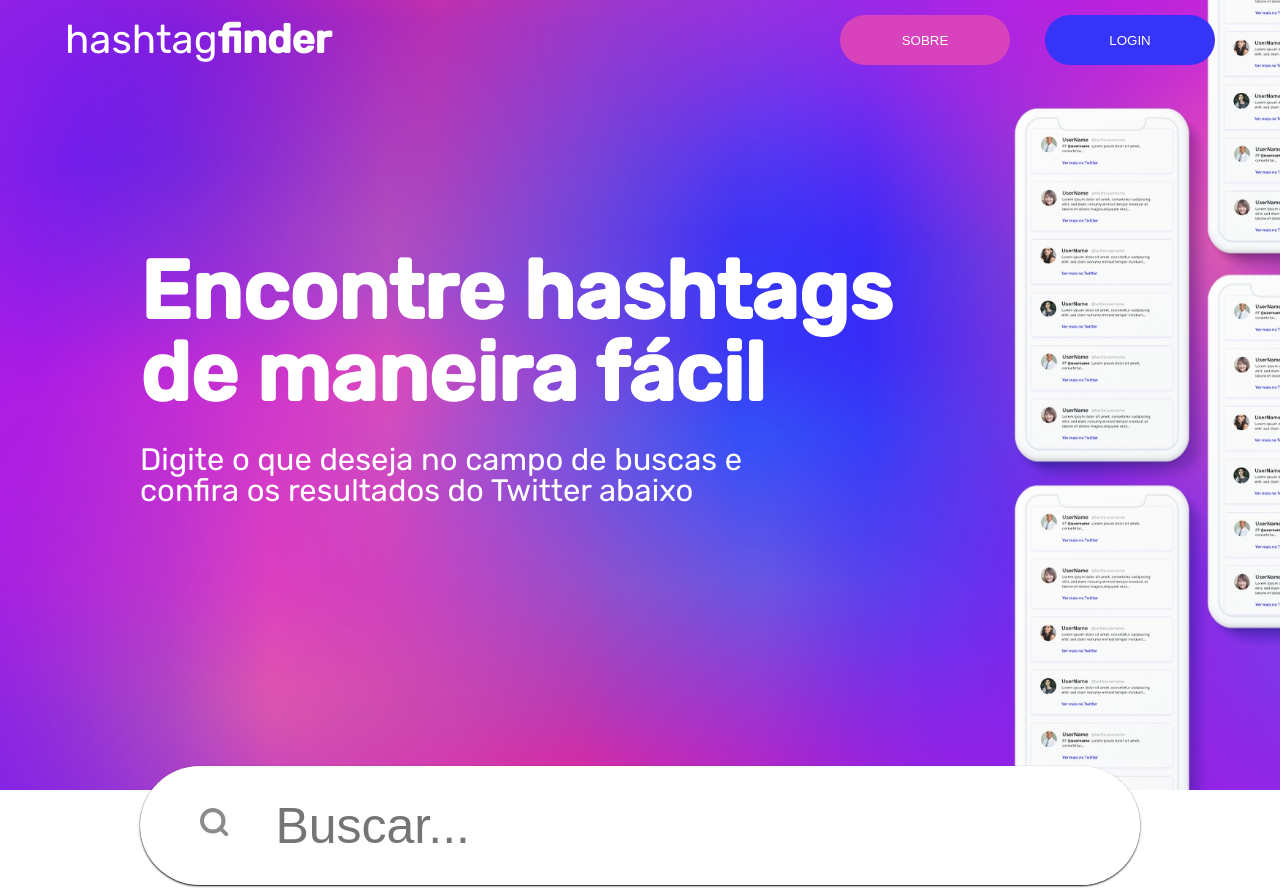
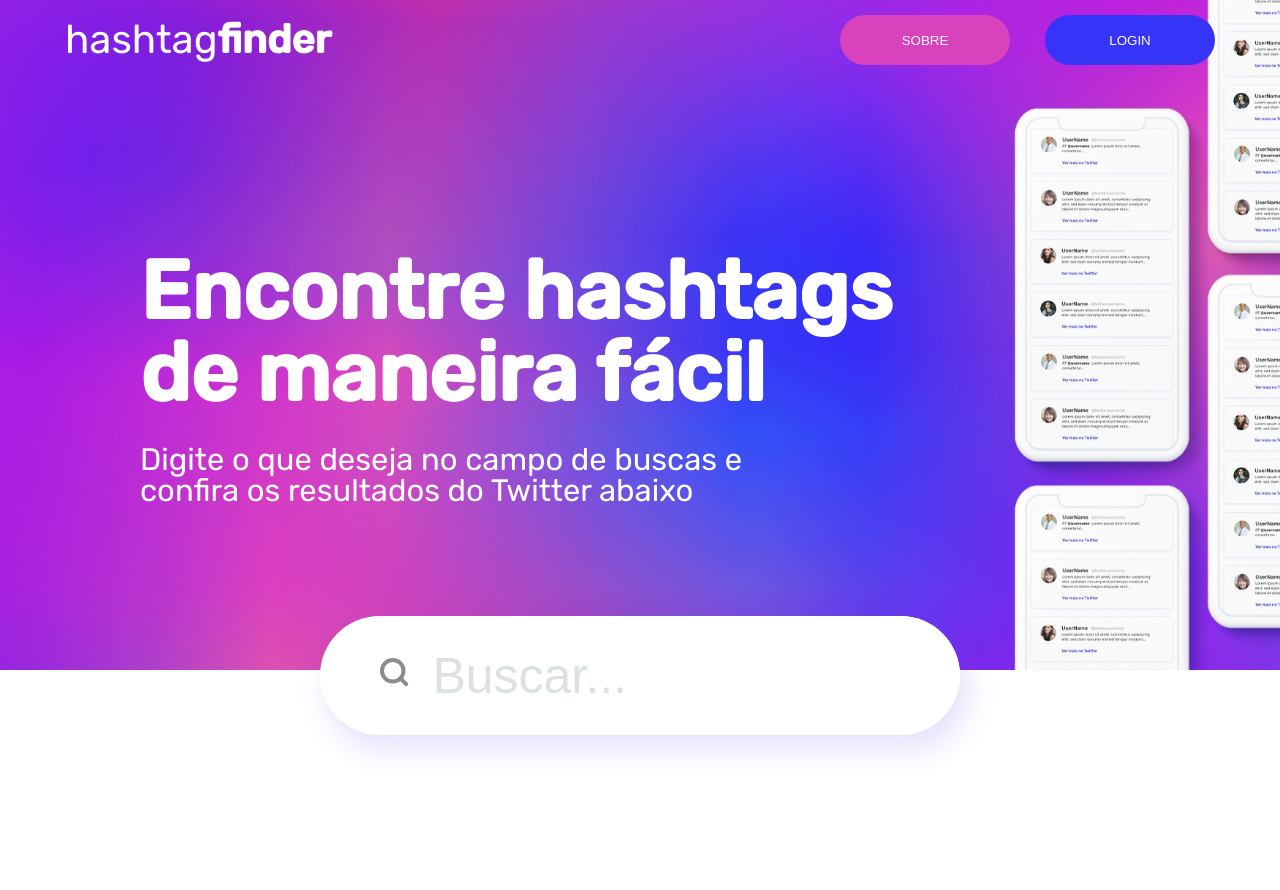
Before and after one commit to edgarffgomes/Projeto-HashtagFinder, a React (Create React App) app: page / in a window 1280 px wide. After the commit the page ends 800 px from the top, so only its background shows below. Built offline with nearby package versions, Linux system fonts and the light colour scheme.

Commit message:
estilização do header

```diff
--- a/src/components/navbar/Navbar.jsx
+++ b/src/components/navbar/Navbar.jsx
@@ -3,7 +3,7 @@ import React from 'react';
 import styles from './Navbar.module.css';
 import { Link } from 'react-router-dom';
 
-const Navbar = () => {
+const Navbar = ({ fButton, sButton }) => {
   return (
     <nav className={styles.bgNav}>
       <div className={styles.bgTitle}>
@@ -15,11 +15,11 @@ const Navbar = () => {
       </div>
       <div className={styles.bgButton}>
         <Link to="/about">
-          <button className={styles.bgAbout}>SOBRE</button>
+          <button className={styles.bgAbout}>{fButton}</button>
         </Link>
 
         <Link to="/login">
-          <button className={styles.bgLogin}>LOGIN</button>
+          <button className={styles.bgLogin}>{sButton}</button>
         </Link>
       </div>
     </nav>
--- a/src/css/Global.css
+++ b/src/css/Global.css
@@ -9,6 +9,7 @@
   --background-color-list-body: #ffffff;
   --search-list-text-color: #d842bd;
   --color-input-search: #8d9da2;
+  --color-box-shadow: #5538EE29;
 }
 
 
--- a/src/pages/home/Home.jsx
+++ b/src/pages/home/Home.jsx
@@ -7,7 +7,7 @@ const Home = () => {
   return (
     <>
       <Container>
-        <Navbar></Navbar>
+        <Navbar fButton="SOBRE" sButton="LOGIN" />
         {/* background do cabeçalho */}
         <header className={styles.bgHeader}>
           {/* background do titulo */}
--- a/src/pages/home/Home.module.css
+++ b/src/pages/home/Home.module.css
@@ -10,6 +10,7 @@ nav{
   width: 100%;
   background-image: url('../../img/hero-bg.jpg');
   background-size: cover;
+  box-shadow: inset 0 -120px var(--titleOneColor);
 }
 
 /* ESTILIZA OS TEXTOS DO CABEÇALHO */
@@ -36,26 +37,26 @@ nav{
 
 /* ESTILIZA O INPUT DE PESQUISA */
 .bgSearch{
-  width: 1000px;
+  width: 50%;
   background-color: var(--titleOneColor);
   margin: 0 auto;
-  margin-top: 260px;
-  height: 119px;
+  margin-top: 110px;
   border-radius: 72px;
   display: flex;
   align-items: center;
-  box-shadow: 0 1px 2px rgb(0 0 0);
+  box-shadow: 8px 14px 30px var(--color-box-shadow);
   outline: none;
   transition: 0.5s;
+  height: 119px;
 }
 
 .bgSearch:Hover{
-box-shadow: 0 2px 3px rgb(0 0 0);
+box-shadow: 20px 15px 20px var(--color-box-shadow);
 }
 
 /* ESTILIZA A IMAGEM DO CAMPO DE BUSCA */
 .bgImageSearch {
-  padding: 47px 44px 50px 60px;
+  padding: 47px 21px 50px 60px;
 }
 
 /* ESTILIZA O CAMPO DE BUSCA */
@@ -70,8 +71,12 @@ box-shadow: 0 2px 3px rgb(0 0 0);
   width: 100%;
   border: none;
   border-radius: 72px;
-  color: var( --titleTwoColor);
   outline: none;
   font-size: 50px;
+}
+
+.bgInputSearch input::placeholder{
   color: var(--color-input-search);
+  opacity: 0.31;
+  letter-spacing: 0;
 }
```
